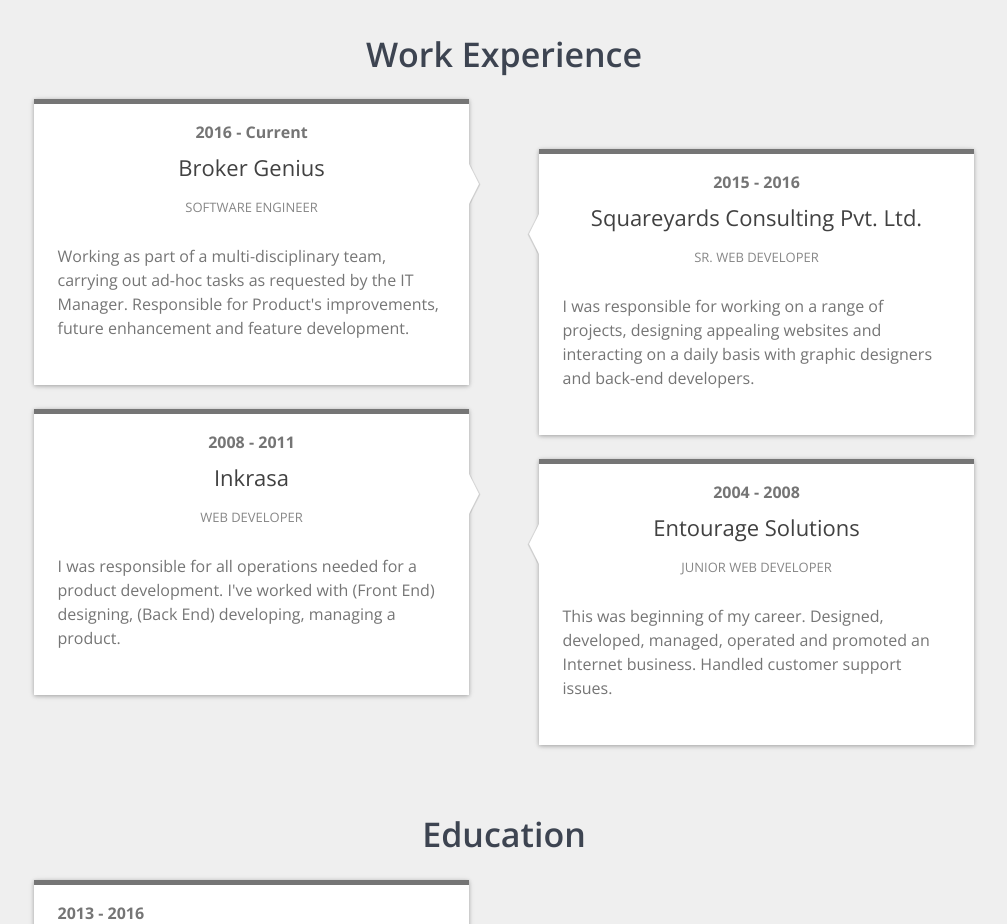
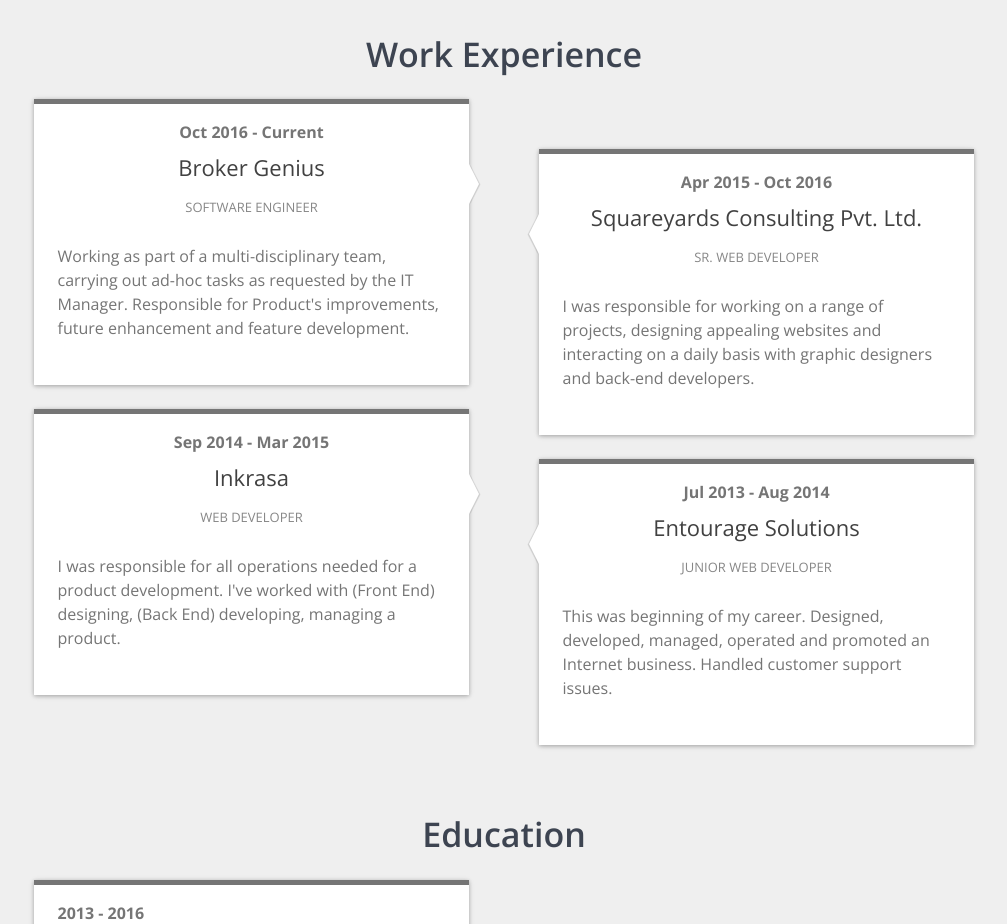
Before and after one commit to kavanpancholi/kavan.dev, a website: page src/index.html in a window 1280 px wide. Shown: the part 1300-2224 px from the top of the page, without its empty margins (136-1143 px from the left). Drawn offline with nearby package versions, Linux system fonts and the light colour scheme; some packages are replaced by stand-ins of ours; files that its build step writes are made by us from their sources; files whose address does not match are found by name.

Commit message:
fixed mistake in years in experience

```diff
--- a/src/index.html
+++ b/src/index.html
@@ -273,7 +273,7 @@
                                 <span class="dot"></span>
                                 <div class="timeline-box-inner animate-right">
                                     <span class="arrow"></span>
-                                    <div class="date">2016 - Current</div>
+                                    <div class="date">Oct 2016 - Current</div>
                                     <h3>
                                         <a href="https://brokergenius.com">Broker Genius</a>
                                     </h3>
@@ -287,7 +287,7 @@
                                 <span class="dot"></span>
                                 <div class="timeline-box-inner animate-left">
                                     <span class="arrow"></span>
-                                    <div class="date">2015 - 2016</div>
+                                    <div class="date">Apr 2015 - Oct 2016</div>
                                     <h3>
                                         <a href="http://squareyards.com">Squareyards Consulting Pvt. Ltd.</a>
                                     </h3>
@@ -301,7 +301,7 @@
                                 <span class="dot"></span>
                                 <div class="timeline-box-inner animate-right">
                                     <span class="arrow"></span>
-                                    <div class="date">2008 - 2011</div>
+                                    <div class="date">Sep 2014 - Mar 2015</div>
                                     <h3>
                                         Inkrasa
                                     </h3>
@@ -315,7 +315,7 @@
                                 <span class="dot"></span>
                                 <div class="timeline-box-inner animate-left">
                                     <span class="arrow"></span>
-                                    <div class="date">2004 - 2008</div>
+                                    <div class="date">Jul 2013 - Aug 2014</div>
                                     <h3>
                                         <a href="http://entourage.in">Entourage Solutions</a>
                                     </h3>
```
Also changed, not shown: index.html (+1 -1 lines).
